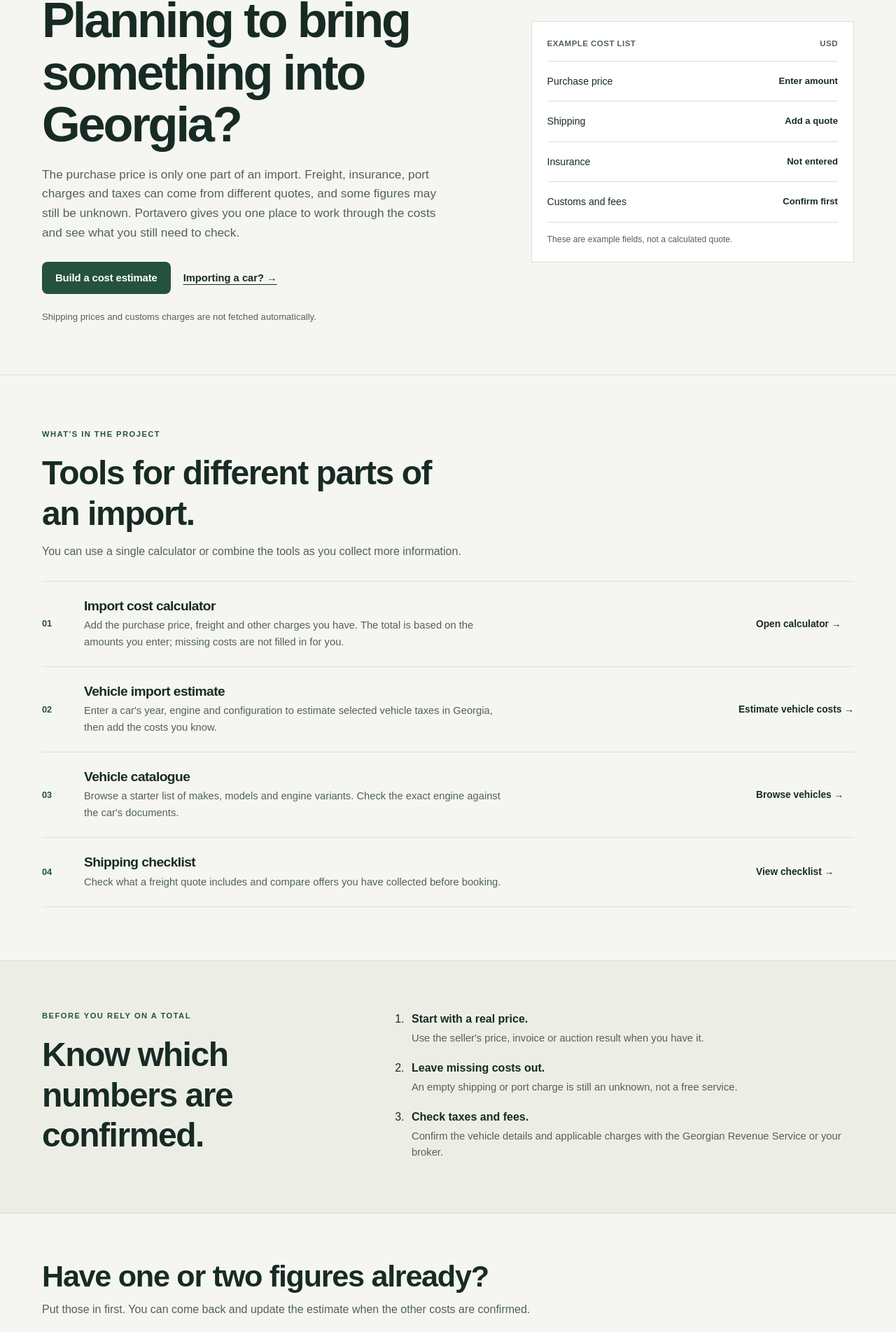
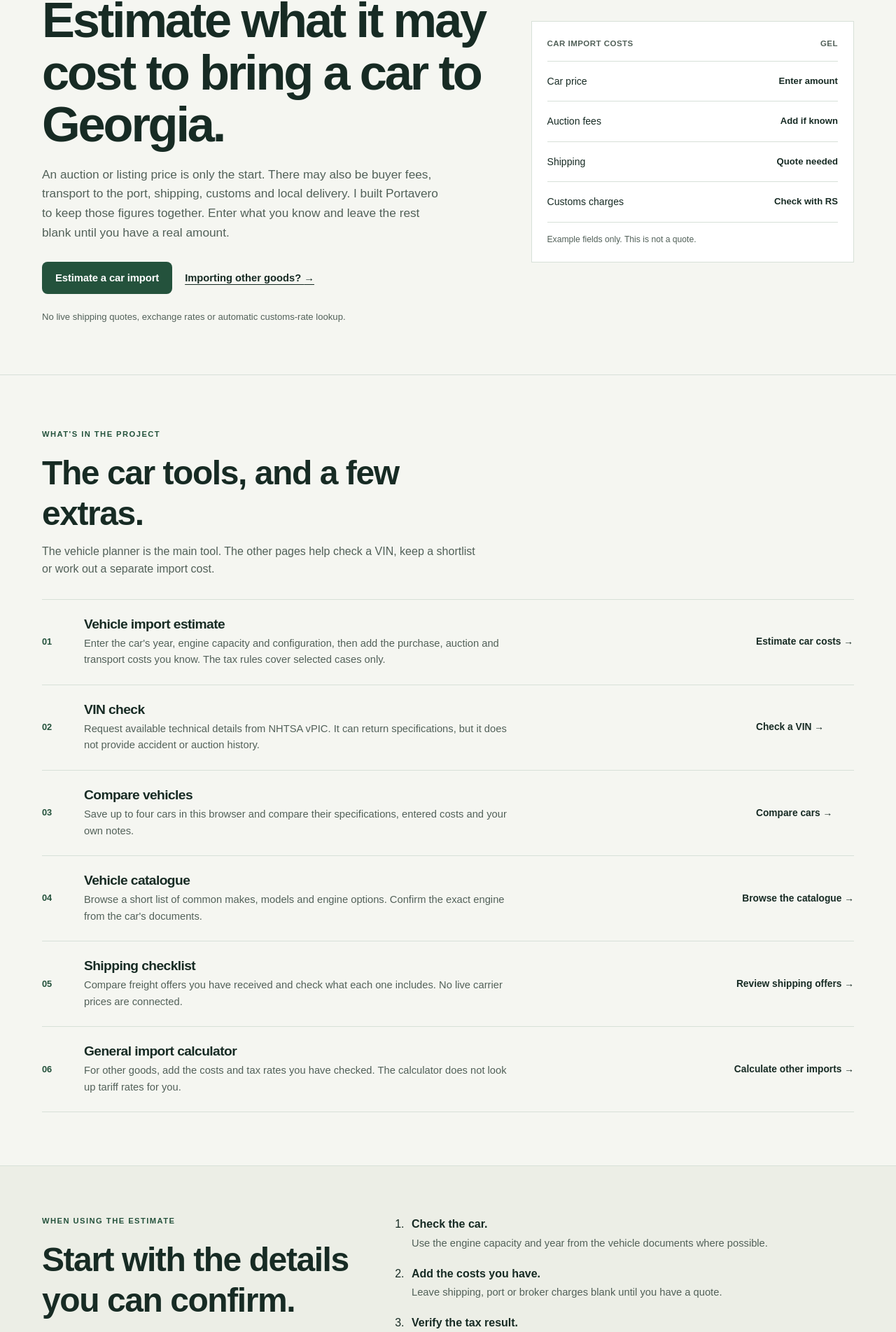
Before and after one commit to GIORGIO2032Q4E/portavero, a Next.js app: page / in a window 1280 px wide. Shown: the part 211-2114 px from the top of the page at 70% size. Built offline with nearby package versions, Linux system fonts and the light colour scheme; no server answers.

Commit message:
Put car imports first on the home page

```diff
--- a/src/app/page.tsx
+++ b/src/app/page.tsx
@@ -3,31 +3,45 @@ import Link from "next/link";
 const tools = [
   {
     number: "01",
-    title: "Import cost calculator",
-    description: "Add the purchase price, freight and other charges you have. The total is based on the amounts you enter; missing costs are not filled in for you.",
-    href: "/calculator",
-    link: "Open calculator"
+    title: "Vehicle import estimate",
+    description: "Enter the car's year, engine capacity and configuration, then add the purchase, auction and transport costs you know. The tax rules cover selected cases only.",
+    href: "/vehicle-import",
+    link: "Estimate car costs"
   },
   {
     number: "02",
-    title: "Vehicle import estimate",
-    description: "Enter a car's year, engine and configuration to estimate selected vehicle taxes in Georgia, then add the costs you know.",
-    href: "/vehicle-import",
-    link: "Estimate vehicle costs"
+    title: "VIN check",
+    description: "Request available technical details from NHTSA vPIC. It can return specifications, but it does not provide accident or auction history.",
+    href: "/vin-check",
+    link: "Check a VIN"
   },
   {
     number: "03",
-    title: "Vehicle catalogue",
-    description: "Browse a starter list of makes, models and engine variants. Check the exact engine against the car's documents.",
-    href: "/vehicles",
-    link: "Browse vehicles"
+    title: "Compare vehicles",
+    description: "Save up to four cars in this browser and compare their specifications, entered costs and your own notes.",
+    href: "/compare",
+    link: "Compare cars"
   },
   {
     number: "04",
+    title: "Vehicle catalogue",
+    description: "Browse a short list of common makes, models and engine options. Confirm the exact engine from the car's documents.",
+    href: "/vehicles",
+    link: "Browse the catalogue"
+  },
+  {
+    number: "05",
     title: "Shipping checklist",
-    description: "Check what a freight quote includes and compare offers you have collected before booking.",
+    description: "Compare freight offers you have received and check what each one includes. No live carrier prices are connected.",
     href: "/shipping",
-    link: "View checklist"
+    link: "Review shipping offers"
+  },
+  {
+    number: "06",
+    title: "General import calculator",
+    description: "For other goods, add the costs and tax rates you have checked. The calculator does not look up tariff rates for you.",
+    href: "/calculator",
+    link: "Calculate other imports"
   }
 ];
 
@@ -37,25 +51,25 @@ export default function HomePage() {
       <section className="simple-hero">
         <div className="container simple-hero-grid">
           <div className="simple-hero-copy">
-            <p className="simple-status">An independent project for imports to Georgia</p>
-            <h1>Planning to bring something into Georgia?</h1>
-            <p className="simple-lede">The purchase price is only one part of an import. Freight, insurance, port charges and taxes can come from different quotes, and some figures may still be unknown. Portavero gives you one place to work through the costs and see what you still need to check.</p>
+            <p className="simple-status">A student project about car imports to Georgia</p>
+            <h1>Estimate what it may cost to bring a car to Georgia.</h1>
+            <p className="simple-lede">An auction or listing price is only the start. There may also be buyer fees, transport to the port, shipping, customs and local delivery. I built Portavero to keep those figures together. Enter what you know and leave the rest blank until you have a real amount.</p>
             <div className="hero-actions">
-              <Link href="/calculator" className="button button-dark">Build a cost estimate</Link>
-              <Link href="/vehicle-import" className="simple-text-link">Importing a car? <span aria-hidden="true">→</span></Link>
+              <Link href="/vehicle-import" className="button button-dark">Estimate a car import</Link>
+              <Link href="/calculator" className="simple-text-link">Importing other goods? <span aria-hidden="true">→</span></Link>
             </div>
-            <p className="simple-note">Shipping prices and customs charges are not fetched automatically.</p>
+            <p className="simple-note">No live shipping quotes, exchange rates or automatic customs-rate lookup.</p>
           </div>
           <aside className="simple-example">
             <div className="simple-example-heading">
-              <span>EXAMPLE COST LIST</span>
-              <span>USD</span>
+              <span>CAR IMPORT COSTS</span>
+              <span>GEL</span>
             </div>
-            <div className="simple-example-row"><span>Purchase price</span><strong>Enter amount</strong></div>
-            <div className="simple-example-row"><span>Shipping</span><strong>Add a quote</strong></div>
-            <div className="simple-example-row"><span>Insurance</span><strong>Not entered</strong></div>
-            <div className="simple-example-row"><span>Customs and fees</span><strong>Confirm first</strong></div>
-            <p className="simple-example-foot">These are example fields, not a calculated quote.</p>
+            <div className="simple-example-row"><span>Car price</span><strong>Enter amount</strong></div>
+            <div className="simple-example-row"><span>Auction fees</span><strong>Add if known</strong></div>
+            <div className="simple-example-row"><span>Shipping</span><strong>Quote needed</strong></div>
+            <div className="simple-example-row"><span>Customs charges</span><strong>Check with RS</strong></div>
+            <p className="simple-example-foot">Example fields only. This is not a quote.</p>
           </aside>
         </div>
       </section>
@@ -64,8 +78,8 @@ export default function HomePage() {
         <div className="container">
           <div className="simple-section-heading">
             <p className="editorial-label">WHAT'S IN THE PROJECT</p>
-            <h2>Tools for different parts of an import.</h2>
-            <p>You can use a single calculator or combine the tools as you collect more information.</p>
+            <h2>The car tools, and a few extras.</h2>
+            <p>The vehicle planner is the main tool. The other pages help check a VIN, keep a shortlist or work out a separate import cost.</p>
           </div>
           <div className="simple-tool-list">
             {tools.map((tool) => (
@@ -85,22 +99,22 @@ export default function HomePage() {
       <section className="simple-how-section">
         <div className="container simple-how-grid">
           <div>
-            <p className="editorial-label">BEFORE YOU RELY ON A TOTAL</p>
-            <h2>Know which numbers are confirmed.</h2>
+            <p className="editorial-label">WHEN USING THE ESTIMATE</p>
+            <h2>Start with the details you can confirm.</h2>
           </div>
           <ol>
-            <li><strong>Start with a real price.</strong><span>Use the seller's price, invoice or auction result when you have it.</span></li>
-            <li><strong>Leave missing costs out.</strong><span>An empty shipping or port charge is still an unknown, not a free service.</span></li>
-            <li><strong>Check taxes and fees.</strong><span>Confirm the vehicle details and applicable charges with the Georgian Revenue Service or your broker.</span></li>
+            <li><strong>Check the car.</strong><span>Use the engine capacity and year from the vehicle documents where possible.</span></li>
+            <li><strong>Add the costs you have.</strong><span>Leave shipping, port or broker charges blank until you have a quote.</span></li>
+            <li><strong>Verify the tax result.</strong><span>The planner covers selected cases. Check the vehicle with the Georgian Revenue Service before buying or shipping.</span></li>
           </ol>
         </div>
       </section>
 
       <section className="simple-bottom-cta">
         <div className="container">
-          <h2>Have one or two figures already?</h2>
-          <p>Put those in first. You can come back and update the estimate when the other costs are confirmed.</p>
-          <Link href="/calculator" className="button button-dark">Open calculator</Link>
+          <h2>Start with the car and price you have.</h2>
+          <p>You do not need every figure at once. Add the confirmed amounts and update the estimate when you get another quote.</p>
+          <Link href="/vehicle-import" className="button button-dark">Open vehicle planner</Link>
         </div>
       </section>
     </>
```
